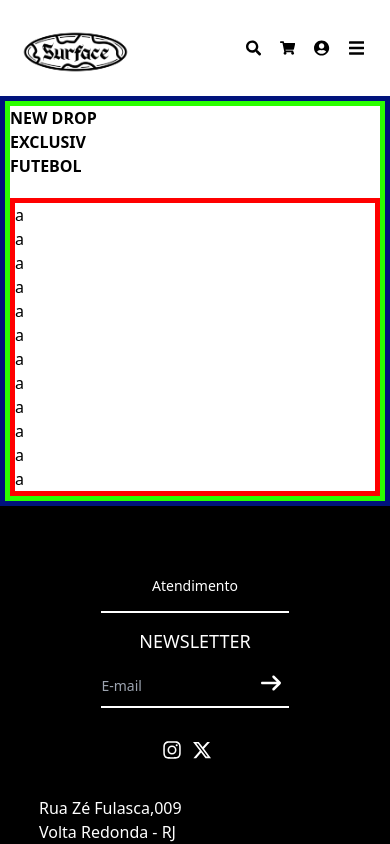
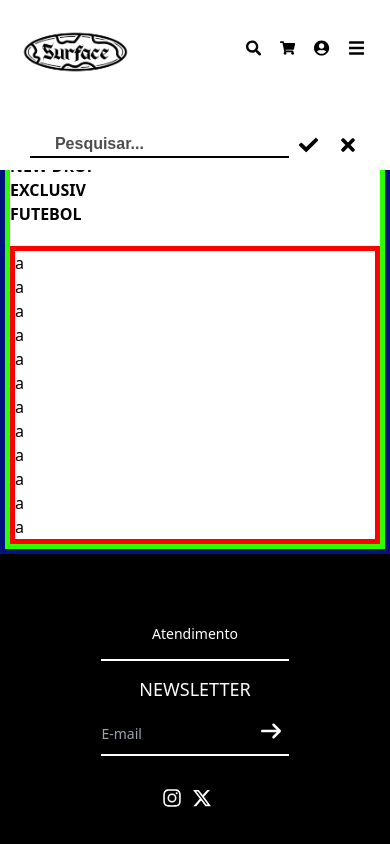
Before and after one commit to thalles-j/surface-test, a React (Vite) app in the folder frontend/: page /shop in a window 390 px wide. Both pictures are taken after a click on the button 253 px from the left and 48 px from the top of the page. Shown: the top 844 px of the page. Built offline with nearby package versions, Linux system fonts and the light colour scheme; no server answers; grey boxes are pictures that could not be loaded.

Commit message:
(update):searchbotton.

```diff
--- a/frontend/src/components/Header/Header.jsx
+++ b/frontend/src/components/Header/Header.jsx
@@ -1,6 +1,6 @@
 import { useEffect, useState } from "react";
 import { useLocation, Link } from "react-router-dom";
-import { FaSearch, FaShoppingCart, FaUserCircle, FaBars, FaTimes } from "react-icons/fa";
+import { FaSearch, FaCheck, FaShoppingCart, FaUserCircle, FaBars, FaTimes } from "react-icons/fa";
 import styles from "./Header.module.css";
 import { updateHeaderCSS } from "./../../utils/headerTheme";
 
@@ -10,10 +10,30 @@ export default function Header() {
   const [searchValue, setSearchValue] = useState("");
   const [menuOpen, setMenuOpen] = useState(false);
 
+  // Atualiza cores ao mudar de rota e fecha menu
   useEffect(() => {
     updateHeaderCSS(location.pathname);
-    setMenuOpen(false); // fecha menu sempre que troca de rota
+    setMenuOpen(false);
   }, [location.pathname]);
+
+  // Reseta header se o botão de menu desaparecer (largura > 1400)
+  useEffect(() => {
+    const handleResize = () => {
+      const menuButton = document.querySelector(`.${styles.menuToggleWrapper}`);
+      if (menuButton) {
+        const isHidden = window.getComputedStyle(menuButton).display === "none";
+        if (isHidden && menuOpen) {
+          setMenuOpen(false);
+          updateHeaderCSS(location.pathname);
+        }
+      }
+    };
+    window.addEventListener("resize", handleResize);
+    handleResize();
+    return () => window.removeEventListener("resize", handleResize);
+  }, [location.pathname, menuOpen]);
+
+
 
   return (
     <header className={styles.header}>
@@ -37,62 +57,45 @@ export default function Header() {
                 src={`var(--logo-url)`}
                 alt="Logo"
                 className={styles.logoImage}
-                style={{ content: `var(--logo-url)` }}
               />
             </Link>
           </div>
-
 
           {/* MENU DIREITO */}
           <div className={styles.rightMenuWrapper}>
             <div className={styles.rightMenu}>
               <ul>
-                {searchOpen && (
-                  <li>
-                    <input
-                      type="text"
-                      className={styles.searchInput}
-                      value={searchValue}
-                      onChange={(e) => setSearchValue(e.target.value)}
-                      placeholder="Pesquisar..."
-                      autoFocus
-                    />
-                  </li>
-                )}
+                {/* Botão pesquisa */}
 <li>
   <button
     type="button"
-                    className={styles.searchButton}
-                    onClick={() => setSearchOpen(prev => !prev)}
+    className={searchOpen ? styles.activeButton : ""}
+    onClick={() => {
+      setSearchOpen(prev => !prev);
+      if (!searchOpen) setMenuOpen(false);
+    }}
   >
     <FaSearch />
   </button>
 </li>
+
                 <li>
-                  <button type="button">
-                    <FaShoppingCart />
-                  </button>
+                  <button type="button"><FaShoppingCart /></button>
                 </li>
                 <li>
-                  <button type="button">
-                    <FaUserCircle />
-                  </button>
+                  <button type="button"><FaUserCircle /></button>
                 </li>
-                {/* Hamburguer só aparece no mobile */}
+
+                {/* Hamburger só mobile */}
                 <li className={styles.menuToggleWrapper}>
                   <button
                     type="button"
-    className={styles.menuToggle}
                     onClick={() => {
                       setMenuOpen(prev => {
-        const newState = !prev; // alterna menu
-        if (newState) {
-          // Menu abriu → forçar cores do "shop" (preto)
-          updateHeaderCSS("/shop");
-        } else {
-          // Menu fechou → volta ao estilo da rota real
-          updateHeaderCSS(location.pathname);
-        }
+                        const newState = !prev;
+                        if (newState) setSearchOpen(false); // fecha pesquisa se menu abrir
+                        if (newState) updateHeaderCSS("/shop");
+                        else updateHeaderCSS(location.pathname);
                         return newState;
                       });
                     }}
@@ -106,79 +109,51 @@ export default function Header() {
         </div>
       </div>
 
+      {searchOpen && (
+  <div className={styles.searchWrapper}>
+    <input
+      type="text"
+      className={styles.searchInput}
+      placeholder="Pesquisar..."
+      value={searchValue}
+      onChange={(e) => setSearchValue(e.target.value)}
+      autoFocus
+    />
+    {/* Botão confirmar pesquisa */}
+     {/* Botão confirmar pesquisa */}
+    <button
+      type="button"
+      className={styles.searchConfirmButton}
+      onClick={() => {
+        console.log("Pesquisar:", searchValue);
+        setSearchValue("");
+        setSearchOpen(false);
+      }}
+    >
+      <FaCheck />
+    </button>
+    {/* Botão de fechar pesquisa */}
+    <button
+      type="button"
+      className={styles.searchCloseButton}
+      onClick={() => setSearchOpen(false)}
+    >
+      <FaTimes />
+    </button>
+  </div>
+)}
       {/* MENU MOBILE SEPARADO */}
       {menuOpen && (
         <nav className={styles.mobileMenu}>
           <ul className={styles.mobileMenuTop}>
-      <li>
-        <Link
-          to="/"
-          onClick={() => {
-            setMenuOpen(false);           // fecha menu
-            updateHeaderCSS("/");         // reseta header para Home
-          }}
-        >
-          Home
-        </Link>
-      </li>
-      <li>
-        <Link
-          to="/shop"
-          onClick={() => {
-            setMenuOpen(false);
-            updateHeaderCSS("/shop");    // reseta header para Shop
-          }}
-        >
-          Shop
-        </Link>
-      </li>
-      <li>
-        <Link
-          to="/community"
-          onClick={() => {
-            setMenuOpen(false);
-            updateHeaderCSS("/community");
-          }}
-        >
-          Community
-        </Link>
-      </li>
-      <li>
-        <Link
-          to="/sale"
-          onClick={() => {
-            setMenuOpen(false);
-            updateHeaderCSS("/sale");
-          }}
-        >
-          Sale
-        </Link>
-      </li>
-      <li>
-        <Link
-          to="/about-us"
-          onClick={() => {
-            setMenuOpen(false);
-            updateHeaderCSS("/about-us");
-          }}
-        >
-          About Us
-        </Link>
-      </li>
+            <li><Link to="/" onClick={() => { setMenuOpen(false); updateHeaderCSS("/"); }}>Home</Link></li>
+            <li><Link to="/shop" onClick={() => { setMenuOpen(false); updateHeaderCSS("/shop"); }}>Shop</Link></li>
+            <li><Link to="/community" onClick={() => { setMenuOpen(false); updateHeaderCSS("/community"); }}>Community</Link></li>
+            <li><Link to="/sale" onClick={() => { setMenuOpen(false); updateHeaderCSS("/sale"); }}>Sale</Link></li>
+            <li><Link to="/about-us" onClick={() => { setMenuOpen(false); updateHeaderCSS("/about-us"); }}>About Us</Link></li>
           </ul>
-
           <ul className={styles.mobileMenuBottom}>
-      <li>
-        <Link
-          to="/atendimento"
-          onClick={() => {
-            setMenuOpen(false);
-            updateHeaderCSS("/atendimento");
-          }}
-        >
-          Atendimento
-        </Link>
-      </li>
+            <li><Link to="/atendimento" onClick={() => { setMenuOpen(false); updateHeaderCSS("/atendimento"); }}>Atendimento</Link></li>
           </ul>
         </nav>
       )}
--- a/frontend/src/components/Header/Header.module.css
+++ b/frontend/src/components/Header/Header.module.css
@@ -6,7 +6,7 @@
 }
 
 header {
-  z-index: 999;
+  z-index: 998;
   background-color: var(--header-bg);
   color: var(--header-color);
   visibility: visible;
@@ -82,6 +82,7 @@ header {
   margin-bottom: 9px;
 }
 
+
 .centeredMenu li:hover::after {
   width: 100%;
 }
@@ -131,6 +132,79 @@ header {
   color: var(--header-color);
 }
 
+.searchWrapper {
+  position: absolute;
+  top: 120px; /* logo abaixo do header */
+  left: 0;
+  width: 100%;
+  display: flex;
+  justify-content: center;
+  align-items: center;
+  z-index: 999;
+  padding: 10px;
+  background-color: var(--header-bg);
+  animation: fadeIn 0.3s ease-in-out;
+}
+
+
+.searchInput {
+  width: 70%;
+  padding: 0 25px;
+  border: none;
+  border-bottom: 2px solid var(--header-color);
+  color: var(--header-color);
+  font-size: 1rem;
+  transition: border-color 0.3s ease;
+}
+
+.searchInput::placeholder {
+  margin-left: 10px;
+  color: var(--header-color);
+  opacity: 0.7;
+}
+
+
+.searchWrapper input:focus {
+  outline: none;
+  border-bottom: 2px solid var(--header-color);
+}
+
+.searchConfirmButton {
+  background: none;
+  color: var(--header-color);
+  font-size: 1.2rem;
+  padding: 5px 10px;
+  cursor: pointer;
+  transition: all 0.2s ease;
+}
+
+.searchConfirmButton:hover {
+  transform: scale(1.1);
+  opacity: 0.7;
+}
+
+.searchCloseButton {
+  margin-left: 0.5rem;
+  border: none;
+  color: var(--header-color);
+  font-size: 1.5rem;
+  cursor: pointer;
+  transition: transform 0.2s;
+}
+
+.searchCloseButton:hover {
+  transform: scale(1.1);
+  opacity: 0.7;
+}
+
+
+
+@keyframes fadeIn {
+  from { opacity: 0; transform: translateY(-10px); }
+  to { opacity: 1; transform: translateY(0); }
+}
+
+
 @media (min-width: 1201px) {
   .searchIconDesktop {
     font-size: 1.5rem;
@@ -164,15 +238,15 @@ header {
   .mobileMenu {
     display: block;
     position: fixed;
-    top: 0; /* altura do header */
+    top: 15px; /* altura do header */
     left: 0;
     width: 100%;
     height: 100vh;
     background-color: white;
     -webkit-font-smoothing: antialiased;
     padding: 1rem 0;
-    z-index: 998;
-    animation: slideDown 0.3s ease forwards;
+    z-index: 997;
+    animation: fadeIn 0.3s ease-in-out;
   }
 
   .mobileMenu ul {
--- a/frontend/src/pages/Shop/Shop.module.css
+++ b/frontend/src/pages/Shop/Shop.module.css
@@ -10,6 +10,7 @@ body{
   opacity: 1;
   transition: opacity 0.3s
   ease-in;
+  z-index: 900;
 
 }
 
@@ -53,8 +54,8 @@ div{
 }
 
 
-@media (max-width: 600px) {
+@media (max-width: 1200px) {
   .shop_section {
-    margin-top: 6rem;
+    margin-top: 9rem;
   }
 }
--- a/frontend/src/utils/headerTheme.js
+++ b/frontend/src/utils/headerTheme.js
@@ -3,21 +3,25 @@ export function updateHeaderCSS(pathname) {
 
   if (pathname === "/") {
     // Landing page: letras brancas, logo clara
-    root.style.setProperty("--header-bg", "white");
-    root.style.setProperty("--header-color", "white"); // CORREÇÃO: branco
+    root.style.setProperty("--header-bg", "transparent");
+    root.style.setProperty("--header-color", "white");
     root.style.setProperty("--underline-color", "white");
     root.style.setProperty("--logo-url", "url('/src/assets/logo192white.png')");
-  } else if (pathname != "/") {
-    // Shop: letras pretas, logo escura
+  } else {
+    // Shop ou outras páginas: letras pretas, logo escura
     root.style.setProperty("--header-bg", "white");
     root.style.setProperty("--header-color", "black");
     root.style.setProperty("--underline-color", "black");
     root.style.setProperty("--logo-url", "url('/src/assets/logo192.png')");
-  } else {
-    // Dark mode padrão
-    root.style.setProperty("--header-bg", "black");
-    root.style.setProperty("--header-color", "white");
-    root.style.setProperty("--underline-color", "white");
-    root.style.setProperty("--logo-url", "url('/src/assets/logo192white.png')");
+  }
+
+  // Atualiza cores do input de pesquisa se ele existir
+  const searchInput = document.querySelector(".searchInput");
+  if (searchInput) {
+    const bg = getComputedStyle(root).getPropertyValue("--header-bg");
+    const color = getComputedStyle(root).getPropertyValue("--header-color");
+    searchInput.style.backgroundColor = bg;
+    searchInput.style.color = color;
+    searchInput.style.borderBottomColor = color;
   }
 }
```
Lines whose indentation alone changed are shown as unchanged.
